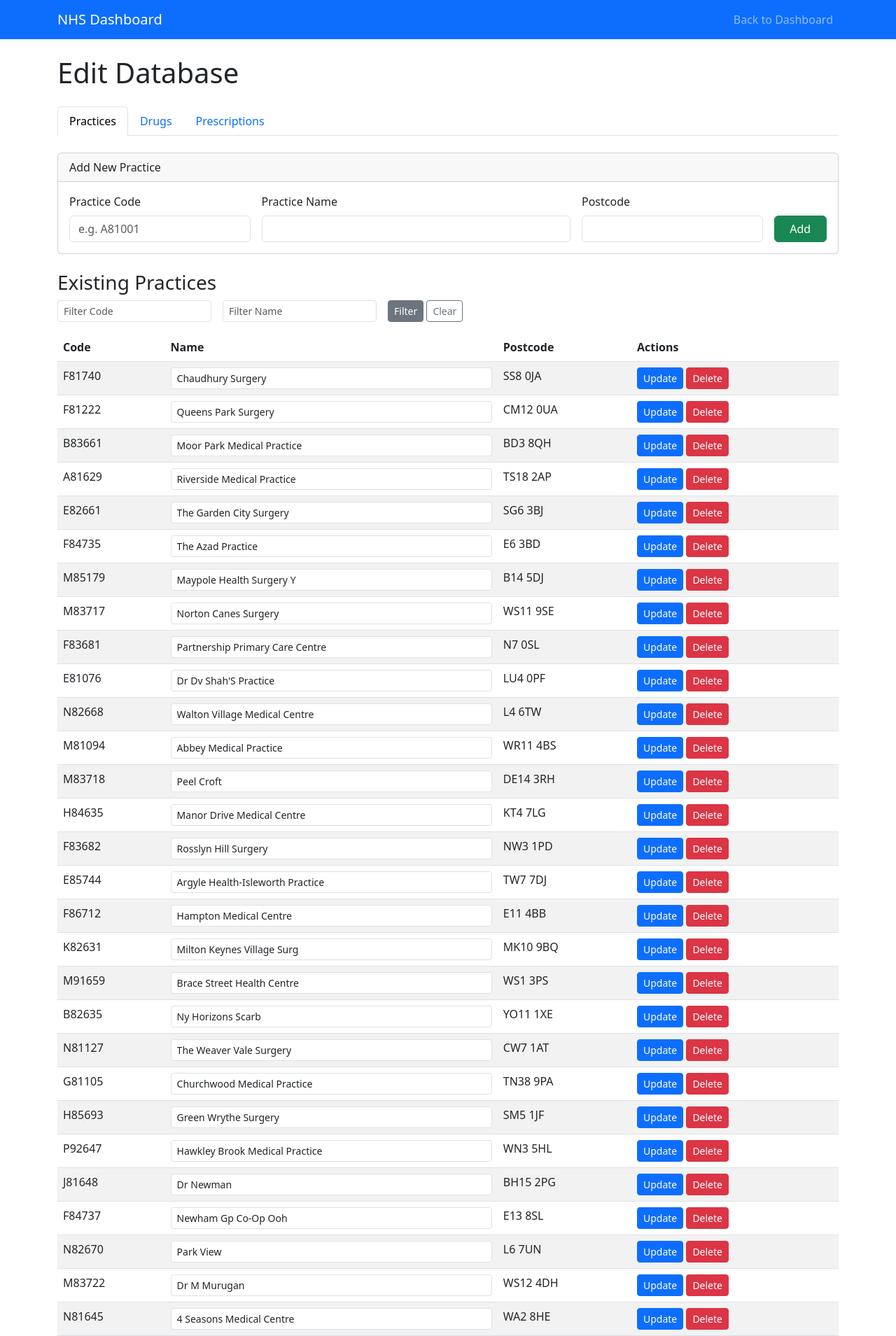
After one commit to RoshanBM/NHS_prescribing_dashboard, a Flask app: page /edit_database in a window 1280 px wide. The commit adds this page. Shown: the top 1909 px of the page at 70% size. Run offline with Flask 3, Linux system fonts and the light colour scheme; data comes from the database, SQL or seed files in the repository; data that the repository does not hold is empty.

Commit message:
Feature: Implement CRUD operations for practices, drugs, and prescriptions with validation and database management

```diff
--- a/nhs_pai/src/app.py
+++ b/nhs_pai/src/app.py
@@ -1,8 +1,65 @@
-from flask import Flask, render_template, request, url_for  # Added 'request', 'url_for'
+from flask import Flask, render_template, request, url_for, flash, redirect
 import pandas as pd
 import os
+import re
+from database_manager import DatabaseManager
 
 app = Flask(__name__)
+app.secret_key = 'supersecretkey'  # Required for flash messages
+
+def populate_db(manager):
+    base_dir = os.path.dirname(os.path.abspath(__file__))
+    data_dir = os.path.join(base_dir, '../data/processed')
+
+    try:
+        # Practices
+        if not manager.get_all_practices(limit=1):
+            print("Populating Practices...")
+            df_prac = pd.read_csv(os.path.join(data_dir, 'clean_practices.csv'))
+            practices_data = list(df_prac[['PRACTICE_CODE', 'PRACTICE_NAME', 'POSTCODE']].itertuples(index=False, name=None))
+            manager.insert_practices(practices_data)
+
+        # Drugs
+        if not manager.get_all_drugs(limit=1):
+            print("Populating Drugs...")
+            df_drug = pd.read_csv(os.path.join(data_dir, 'clean_drugs.csv'))
+            drugs_data = list(df_drug[['bnf_code', 'name']].itertuples(index=False, name=None))
+            manager.insert_drugs(drugs_data)
+
+        # Prescriptions
+        if not manager.get_all_prescriptions(limit=1):
+            print("Populating Prescriptions...")
+            df_presc = pd.read_csv(os.path.join(data_dir, 'clean_prescriptions.csv'))
+            # Ensure columns match: practice_code, bnf_code, items, act_cost, quantity
+            presc_data = list(df_presc[['PRACTICE_CODE', 'BNF CODE', 'ITEMS', 'ACT COST', 'QUANTITY']].itertuples(index=False, name=None))
+            manager.insert_prescriptions(presc_data)
+
+        print("Database population check complete.")
+    except Exception as e:
+        print(f"Error populating database: {e}")
+
+def get_db_manager():
+    base_dir = os.path.dirname(os.path.abspath(__file__))
+    db_path = os.path.join(base_dir, '../data/nhs_data.db')
+    # Ensure directory exists
+    os.makedirs(os.path.dirname(db_path), exist_ok=True)
+    manager = DatabaseManager(db_path)
+    manager.create_tables() # Ensure tables exist
+    populate_db(manager) # Populate if empty
+    return manager
+
+# --- Validation Helpers ---
+def validate_practice_code(code):
+    # Alphanumeric, typically 6 characters
+    return bool(re.match(r'^[A-Z0-9]{6}$', code))
+
+def validate_bnf_code(code):
+    # Alphanumeric, typically 9-15 characters
+    return bool(re.match(r'^[A-Z0-9]+$', code))
+
+def validate_postcode(postcode):
+    # Simple UK postcode regex
+    return bool(re.match(r'^[A-Z]{1,2}\d[A-Z\d]? ?\d[A-Z]{2}$', postcode, re.IGNORECASE))
 
 @app.context_processor
 def utility_processor():
@@ -136,5 +193,186 @@ def index():
 
     return render_template('index.html', prescriptions=prescriptions, current_sort=sort_by, current_dir=sort_dir)
 
+# --- Edit Database Routes ---
+
+@app.route('/edit_database')
+def edit_database():
+    manager = get_db_manager()
+
+    # Practices Filter
+    p_code = request.args.get('p_code', '')
+    p_name = request.args.get('p_name', '')
+
+    # Drugs Filter
+    d_code = request.args.get('d_code', '')
+    d_name = request.args.get('d_name', '')
+
+    # Prescriptions Filter
+    pr_practice = request.args.get('pr_practice', '')
+    pr_drug = request.args.get('pr_drug', '')
+
+    # Use search methods with limits
+    if p_code or p_name:
+        practices = manager.search_practices(code=p_code, name=p_name)
+    else:
+        practices = manager.get_all_practices(limit=50)
+
+    if d_code or d_name:
+        drugs = manager.search_drugs(code=d_code, name=d_name)
+    else:
+        drugs = manager.get_all_drugs(limit=50)
+
+    if pr_practice or pr_drug:
+        prescriptions = manager.search_prescriptions(practice_code=pr_practice, bnf_code=pr_drug)
+    else:
+        prescriptions = manager.get_all_prescriptions(limit=50)
+
+    manager.close_connection()
+
+    # Determine active tab
+    active_tab = 'practices'
+    if d_code or d_name:
+        active_tab = 'drugs'
+    elif pr_practice or pr_drug:
+        active_tab = 'prescriptions'
+
+    return render_template('edit_database.html',
+                           practices=practices, drugs=drugs, prescriptions=prescriptions,
+                           p_code=p_code, p_name=p_name,
+                           d_code=d_code, d_name=d_name,
+                           pr_practice=pr_practice, pr_drug=pr_drug,
+                           active_tab=active_tab)
+
+@app.route('/edit_database/add_practice', methods=['POST'])
+def add_practice():
+    code = request.form['practice_code']
+    name = request.form['practice_name']
+    postcode = request.form['postcode']
+
+    if not validate_practice_code(code):
+        flash(f'Invalid Practice Code format: {code}. Must be 6 alphanumeric characters.', 'danger')
+        return redirect(url_for('edit_database'))
+
+    if not validate_postcode(postcode):
+        flash(f'Invalid Postcode format: {postcode}.', 'danger')
+        return redirect(url_for('edit_database'))
+
+    manager = get_db_manager()
+    if manager.add_practice(code, name, postcode):
+        flash('Practice added successfully!', 'success')
+    else:
+        flash('Error adding practice. Code may already exist.', 'danger')
+    manager.close_connection()
+    return redirect(url_for('edit_database'))
+
+@app.route('/edit_database/update_practice', methods=['POST'])
+def update_practice():
+    code = request.form['practice_code']
+    name = request.form['practice_name']
+    manager = get_db_manager()
+    manager.update_practice(code, name)
+    manager.close_connection()
+    flash('Practice updated successfully!', 'success')
+    return redirect(url_for('edit_database'))
+
+@app.route('/edit_database/delete_practice/<code>')
+def delete_practice(code):
+    manager = get_db_manager()
+    manager.delete_practice(code)
+    manager.close_connection()
+    flash('Practice deleted successfully!', 'success')
+    return redirect(url_for('edit_database'))
+
+@app.route('/edit_database/add_drug', methods=['POST'])
+def add_drug():
+    code = request.form['bnf_code']
+    name = request.form['drug_name']
+
+    if not validate_bnf_code(code):
+        flash(f'Invalid BNF Code format: {code}. Must be alphanumeric.', 'danger')
+        return redirect(url_for('edit_database'))
+
+    manager = get_db_manager()
+    if manager.add_drug(code, name):
+        flash('Drug added successfully!', 'success')
+    else:
+        flash('Error adding drug. Code may already exist.', 'danger')
+    manager.close_connection()
+    return redirect(url_for('edit_database'))
+
+@app.route('/edit_database/update_drug', methods=['POST'])
+def update_drug():
+    code = request.form['bnf_code']
+    name = request.form['drug_name']
+    manager = get_db_manager()
+    manager.update_drug(code, name)
+    manager.close_connection()
+    flash('Drug updated successfully!', 'success')
+    return redirect(url_for('edit_database'))
+
+@app.route('/edit_database/delete_drug/<code>')
+def delete_drug(code):
+    manager = get_db_manager()
+    manager.delete_drug(code)
+    manager.close_connection()
+    flash('Drug deleted successfully!', 'success')
+    return redirect(url_for('edit_database'))
+
+@app.route('/edit_database/add_prescription', methods=['POST'])
+def add_prescription():
+    practice_code = request.form['practice_code']
+    bnf_code = request.form['bnf_code']
+    try:
+        items = int(request.form['items'])
+        act_cost = float(request.form['act_cost'])
+        quantity = float(request.form['quantity'])
+    except ValueError:
+        flash('Invalid number format for Items, Cost, or Quantity.', 'danger')
+        return redirect(url_for('edit_database'))
+
+    manager = get_db_manager()
+    # Check if practice and drug exist
+    if not manager.get_practice(practice_code):
+        flash(f'Practice {practice_code} does not exist.', 'danger')
+        manager.close_connection()
+        return redirect(url_for('edit_database'))
+
+    if not manager.get_drug(bnf_code):
+        flash(f'Drug {bnf_code} does not exist.', 'danger')
+        manager.close_connection()
+        return redirect(url_for('edit_database'))
+
+    if manager.add_prescription(practice_code, bnf_code, items, act_cost, quantity):
+        flash('Prescription added successfully!', 'success')
+    else:
+        flash('Error adding prescription.', 'danger')
+    manager.close_connection()
+    return redirect(url_for('edit_database'))
+
+@app.route('/edit_database/update_prescription', methods=['POST'])
+def update_prescription():
+    id = request.form['id']
+    try:
+        items = int(request.form['items'])
+        act_cost = float(request.form['act_cost'])
+        quantity = float(request.form['quantity'])
+    except ValueError:
+        flash('Invalid number format.', 'danger')
+        return redirect(url_for('edit_database'))
+
+    manager = get_db_manager()
+    manager.update_prescription(id, items, act_cost, quantity)
+    manager.close_connection()
+    flash('Prescription updated successfully!', 'success')
+    return redirect(url_for('edit_database'))
+
+@app.route('/edit_database/delete_prescription/<id>')
+def delete_prescription(id):
+    manager = get_db_manager()
+    manager.delete_prescription(id)
+    manager.close_connection()
+    flash('Prescription deleted successfully!', 'success')
+    return redirect(url_for('edit_database'))
+
 if __name__ == '__main__':
     app.run(debug=True)
--- /dev/null
+++ b/nhs_pai/src/templates/edit_database.html
@@ -0,0 +1,280 @@
+<!DOCTYPE html>
+<html lang="en">
+<head>
+    <meta charset="UTF-8">
+    <meta name="viewport" content="width=device-width, initial-scale=1.0">
+    <title>Edit Database - NHS Prescription Dashboard</title>
+    <link href="https://cdn.jsdelivr.net/npm/bootstrap@5.3.0/dist/css/bootstrap.min.css" rel="stylesheet">
+</head>
+<body>
+    <nav class="navbar navbar-expand-lg navbar-dark bg-primary mb-4">
+        <div class="container">
+            <a class="navbar-brand" href="/">NHS Dashboard</a>
+            <div class="navbar-nav ms-auto">
+                <a class="nav-link" href="/">Back to Dashboard</a>
+            </div>
+        </div>
+    </nav>
+
+    <div class="container">
+        {% with messages = get_flashed_messages(with_categories=true) %}
+            {% if messages %}
+                {% for category, message in messages %}
+                    <div class="alert alert-{{ category }} alert-dismissible fade show" role="alert">
+                        {{ message }}
+                        <button type="button" class="btn-close" data-bs-dismiss="alert" aria-label="Close"></button>
+                    </div>
+                {% endfor %}
+            {% endif %}
+        {% endwith %}
+
+        <h1 class="mb-4">Edit Database</h1>
+
+        <ul class="nav nav-tabs mb-4" id="dbTabs" role="tablist">
+            <li class="nav-item" role="presentation">
+                <button class="nav-link {% if active_tab == 'practices' %}active{% endif %}" id="practices-tab" data-bs-toggle="tab" data-bs-target="#practices" type="button" role="tab">Practices</button>
+            </li>
+            <li class="nav-item" role="presentation">
+                <button class="nav-link {% if active_tab == 'drugs' %}active{% endif %}" id="drugs-tab" data-bs-toggle="tab" data-bs-target="#drugs" type="button" role="tab">Drugs</button>
+            </li>
+            <li class="nav-item" role="presentation">
+                <button class="nav-link {% if active_tab == 'prescriptions' %}active{% endif %}" id="prescriptions-tab" data-bs-toggle="tab" data-bs-target="#prescriptions" type="button" role="tab">Prescriptions</button>
+            </li>
+        </ul>
+
+        <div class="tab-content" id="dbTabsContent">
+            <!-- Practices Tab -->
+            <div class="tab-pane fade {% if active_tab == 'practices' %}show active{% endif %}" id="practices" role="tabpanel">
+                <div class="card mb-4">
+                    <div class="card-header">Add New Practice</div>
+                    <div class="card-body">
+                        <form action="/edit_database/add_practice" method="POST" class="row g-3">
+                            <div class="col-md-3">
+                                <label class="form-label">Practice Code</label>
+                                <input type="text" class="form-control" name="practice_code" placeholder="e.g. A81001" required>
+                            </div>
+                            <div class="col-md-5">
+                                <label class="form-label">Practice Name</label>
+                                <input type="text" class="form-control" name="practice_name" required>
+                            </div>
+                            <div class="col-md-3">
+                                <label class="form-label">Postcode</label>
+                                <input type="text" class="form-control" name="postcode" required>
+                            </div>
+                            <div class="col-md-1 d-flex align-items-end">
+                                <button type="submit" class="btn btn-success w-100">Add</button>
+                            </div>
+                        </form>
+                    </div>
+                </div>
+
+                <h3>Existing Practices</h3>
+                <form method="GET" action="/edit_database" class="row g-3 mb-3">
+                    <div class="col-auto">
+                        <input type="text" name="p_code" class="form-control form-control-sm" placeholder="Filter Code" value="{{ p_code }}">
+                    </div>
+                    <div class="col-auto">
+                        <input type="text" name="p_name" class="form-control form-control-sm" placeholder="Filter Name" value="{{ p_name }}">
+                    </div>
+                    <div class="col-auto">
+                        <button type="submit" class="btn btn-sm btn-secondary">Filter</button>
+                        <a href="/edit_database" class="btn btn-sm btn-outline-secondary">Clear</a>
+                    </div>
+                </form>
+                <div class="table-responsive">
+                    <table class="table table-striped">
+                        <thead>
+                            <tr>
+                                <th>Code</th>
+                                <th>Name</th>
+                                <th>Postcode</th>
+                                <th>Actions</th>
+                            </tr>
+                        </thead>
+                        <tbody>
+                            {% for practice in practices %}
+                            <tr>
+                                <form action="/edit_database/update_practice" method="POST">
+                                    <td>
+                                        <input type="hidden" name="practice_code" value="{{ practice[0] }}">
+                                        {{ practice[0] }}
+                                    </td>
+                                    <td>
+                                        <input type="text" class="form-control form-control-sm" name="practice_name" value="{{ practice[1] }}">
+                                    </td>
+                                    <td>
+                                        {{ practice[2] }}
+                                    </td>
+                                    <td>
+                                        <button type="submit" class="btn btn-sm btn-primary">Update</button>
+                                        <a href="/edit_database/delete_practice/{{ practice[0] }}" class="btn btn-sm btn-danger" onclick="return confirm('Are you sure?')">Delete</a>
+                                    </td>
+                                </form>
+                            </tr>
+                            {% endfor %}
+                        </tbody>
+                    </table>
+                </div>
+            </div>
+
+            <!-- Drugs Tab -->
+            <div class="tab-pane fade {% if active_tab == 'drugs' %}show active{% endif %}" id="drugs" role="tabpanel">
+                <div class="card mb-4">
+                    <div class="card-header">Add New Drug</div>
+                    <div class="card-body">
+                        <form action="/edit_database/add_drug" method="POST" class="row g-3">
+                            <div class="col-md-4">
+                                <label class="form-label">BNF Code</label>
+                                <input type="text" class="form-control" name="bnf_code" required>
+                            </div>
+                            <div class="col-md-6">
+                                <label class="form-label">Drug Name</label>
+                                <input type="text" class="form-control" name="drug_name" required>
+                            </div>
+                            <div class="col-md-2 d-flex align-items-end">
+                                <button type="submit" class="btn btn-success w-100">Add</button>
+                            </div>
+                        </form>
+                    </div>
+                </div>
+
+                <h3>Existing Drugs</h3>
+                <form method="GET" action="/edit_database" class="row g-3 mb-3">
+                    <div class="col-auto">
+                        <input type="text" name="d_code" class="form-control form-control-sm" placeholder="Filter Code" value="{{ d_code }}">
+                    </div>
+                    <div class="col-auto">
+                        <input type="text" name="d_name" class="form-control form-control-sm" placeholder="Filter Name" value="{{ d_name }}">
+                    </div>
+                    <div class="col-auto">
+                        <button type="submit" class="btn btn-sm btn-secondary">Filter</button>
+                        <a href="/edit_database" class="btn btn-sm btn-outline-secondary">Clear</a>
+                    </div>
+                </form>
+                <div class="table-responsive">
+                    <table class="table table-striped">
+                        <thead>
+                            <tr>
+                                <th>BNF Code</th>
+                                <th>Name</th>
+                                <th>Actions</th>
+                            </tr>
+                        </thead>
+                        <tbody>
+                            {% for drug in drugs %}
+                            <tr>
+                                <form action="/edit_database/update_drug" method="POST">
+                                    <td>
+                                        <input type="hidden" name="bnf_code" value="{{ drug[0] }}">
+                                        {{ drug[0] }}
+                                    </td>
+                                    <td>
+                                        <input type="text" class="form-control form-control-sm" name="drug_name" value="{{ drug[1] }}">
+                                    </td>
+                                    <td>
+                                        <button type="submit" class="btn btn-sm btn-primary">Update</button>
+                                        <a href="/edit_database/delete_drug/{{ drug[0] }}" class="btn btn-sm btn-danger" onclick="return confirm('Are you sure?')">Delete</a>
+                                    </td>
+                                </form>
+                            </tr>
+                            {% endfor %}
+                        </tbody>
+                    </table>
+                </div>
+            </div>
+
+            <!-- Prescriptions Tab -->
+            <div class="tab-pane fade {% if active_tab == 'prescriptions' %}show active{% endif %}" id="prescriptions" role="tabpanel">
+                <div class="card mb-4">
+                    <div class="card-header">Add New Prescription</div>
+                    <div class="card-body">
+                        <form action="/edit_database/add_prescription" method="POST" class="row g-3">
+                            <div class="col-md-2">
+                                <label class="form-label">Practice Code</label>
+                                <input type="text" class="form-control" name="practice_code" required>
+                            </div>
+                            <div class="col-md-2">
+                                <label class="form-label">BNF Code</label>
+                                <input type="text" class="form-control" name="bnf_code" required>
+                            </div>
+                            <div class="col-md-2">
+                                <label class="form-label">Items</label>
+                                <input type="number" class="form-control" name="items" required>
+                            </div>
+                            <div class="col-md-2">
+                                <label class="form-label">Act Cost</label>
+                                <input type="number" step="0.01" class="form-control" name="act_cost" required>
+                            </div>
+                            <div class="col-md-2">
+                                <label class="form-label">Quantity</label>
+                                <input type="number" step="0.01" class="form-control" name="quantity" required>
+                            </div>
+                            <div class="col-md-2 d-flex align-items-end">
+                                <button type="submit" class="btn btn-success w-100">Add</button>
+                            </div>
+                        </form>
+                    </div>
+                </div>
+
+                <h3>Existing Prescriptions</h3>
+                <form method="GET" action="/edit_database" class="row g-3 mb-3">
+                    <div class="col-auto">
+                        <input type="text" name="pr_practice" class="form-control form-control-sm" placeholder="Filter Practice Code" value="{{ pr_practice }}">
+                    </div>
+                    <div class="col-auto">
+                        <input type="text" name="pr_drug" class="form-control form-control-sm" placeholder="Filter Drug Code" value="{{ pr_drug }}">
+                    </div>
+                    <div class="col-auto">
+                        <button type="submit" class="btn btn-sm btn-secondary">Filter</button>
+                        <a href="/edit_database" class="btn btn-sm btn-outline-secondary">Clear</a>
+                    </div>
+                </form>
+                <div class="table-responsive">
+                    <table class="table table-striped">
+                        <thead>
+                            <tr>
+                                <th>ID</th>
+                                <th>Practice</th>
+                                <th>Drug</th>
+                                <th>Items</th>
+                                <th>Cost</th>
+                                <th>Quantity</th>
+                                <th>Actions</th>
+                            </tr>
+                        </thead>
+                        <tbody>
+                            {% for prescription in prescriptions %}
+                            <tr>
+                                <form action="/edit_database/update_prescription" method="POST">
+                                    <td>
+                                        <input type="hidden" name="id" value="{{ prescription[0] }}">
+                                        {{ prescription[0] }}
+                                    </td>
+                                    <td>{{ prescription[1] }}</td>
+                                    <td>{{ prescription[2] }}</td>
+                                    <td>
+                                        <input type="number" class="form-control form-control-sm" name="items" value="{{ prescription[3] }}" style="width: 80px;">
+                                    </td>
+                                    <td>
+                                        <input type="number" step="0.01" class="form-control form-control-sm" name="act_cost" value="{{ prescription[4] }}" style="width: 100px;">
+                                    </td>
+                                    <td>
+                                        <input type="number" step="0.01" class="form-control form-control-sm" name="quantity" value="{{ prescription[5] }}" style="width: 100px;">
+                                    </td>
+                                    <td>
+                                        <button type="submit" class="btn btn-sm btn-primary">Update</button>
+                                        <a href="/edit_database/delete_prescription/{{ prescription[0] }}" class="btn btn-sm btn-danger" onclick="return confirm('Are you sure?')">Delete</a>
+                                    </td>
+                                </form>
+                            </tr>
+                            {% endfor %}
+                        </tbody>
+                    </table>
+                </div>
+            </div>
+        </div>
+    </div>
+
+    <script src="https://cdn.jsdelivr.net/npm/bootstrap@5.3.0/dist/js/bootstrap.bundle.min.js"></script>
+</body>
+</html>
--- a/nhs_pai/src/templates/index.html
+++ b/nhs_pai/src/templates/index.html
@@ -9,6 +9,9 @@
     <div class="row mb-4 align-items-end">
         <div class="col-md-6">
             <h1>NHS Prescribing Data</h1>
+        </div>
+        <div class="col-md-6 text-end">
+            <a href="/edit_database" class="btn btn-outline-secondary">Edit Database</a>
         </div>
     </div>
 
```
Also changed, not shown: check_db.py (added, +23 -0 lines), init_db.py (added, +12 -0 lines), nhs_pai/src/database_manager.py (+152 -0 lines), 1 other file.
